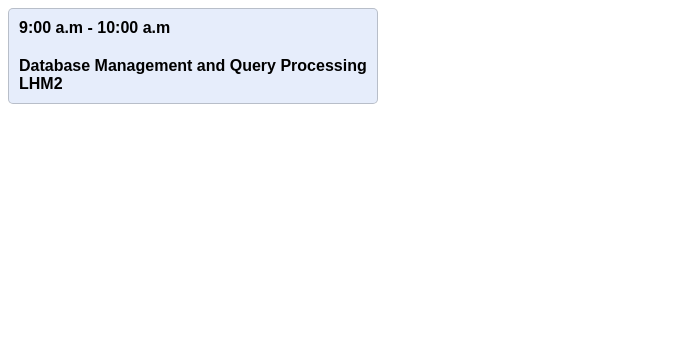
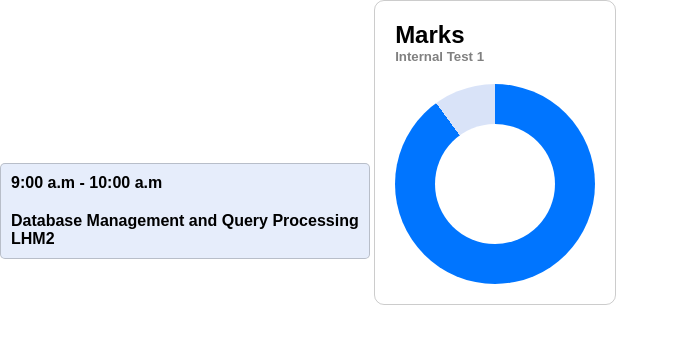
Before and after one commit to ValerianCoelho/Student-Management-System, a Svelte app: page / in a window 1280 px wide. Shown: the top 344 px of the page, without its empty margins (0-679 px from the left). Built offline with nearby package versions, Linux system fonts and the light colour scheme.

Commit message:
Performance Card Complete

```diff
--- a/src/App.svelte
+++ b/src/App.svelte
@@ -1,13 +1,17 @@
 <script>
   import Lecture from "./lib/Lecture.svelte";
+  import PerformanceCard from "./lib/PerformanceCard.svelte";
 </script>
 
 <main>
   <Lecture fromTime='9:00' toTime='10:00' subjectName='Database Management and Query Processing' className='LHM2'/>
+  <PerformanceCard/>
 </main>
 
 <style>
-  *{
+  :global(html, body) {
+    margin: 0;
+    padding: 0;
     font-family: Arial, Helvetica, sans-serif;
   }
 </style>
--- /dev/null
+++ b/src/lib/PerformanceCard.svelte
@@ -0,0 +1,28 @@
+<script>
+  import DonutChart from "./DonutChart.svelte";
+
+
+</script>
+
+<div class="performance-card">
+    <h2 class="title">Marks</h2>
+    <h5 class="sub-title">Internal Test 1</h5>
+    <DonutChart/>
+</div>
+
+<style>
+    .performance-card, .title, .sub-title {
+        margin: 0;
+        padding: 0;
+    }
+    .performance-card {
+        border: 1px solid rgba(0, 0, 0, .2);
+        display: inline-block;
+        padding: 20px;
+        border-radius: 10px;
+    }
+    .sub-title {
+        color: gray;
+        margin-bottom: 20px;
+    }
+</style>
```
